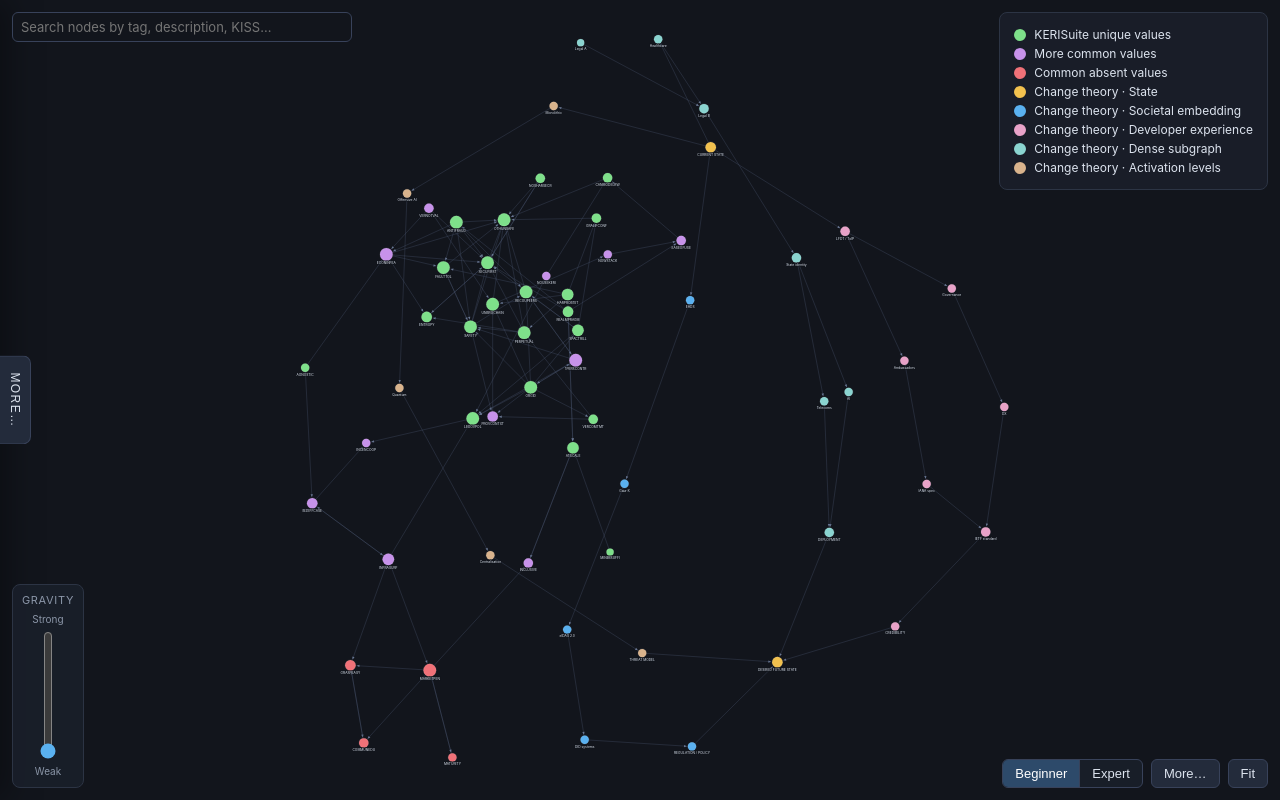
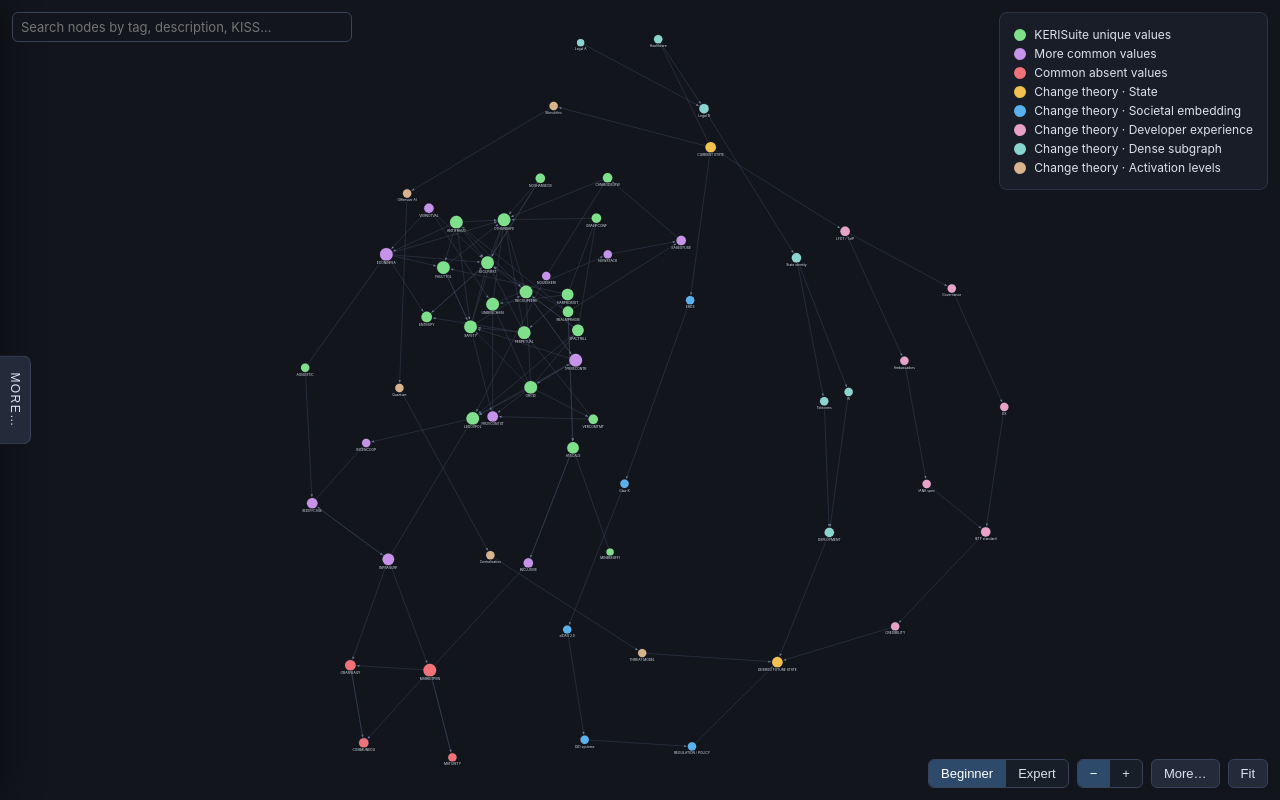
Before and after one commit to blockchainbird/KERI-value-system-visualisation, a website built with Vite: page index.html in a window 1280 px wide. Built offline with nearby package versions, Linux system fonts and the light colour scheme.

Commit message:
Refactor gravity control UI and functionality
- Removed the old gravity control slider and replaced it with a stepper interface for adjusting gravity strength.
- Updated JavaScript to handle gravity adjustments through buttons instead of a slider, improving user interaction.
- Cleaned up CSS by removing styles related to the old gravity control and ensuring the new stepper is styled appropriately.
- Enhanced local storage handling for gravity settings to maintain user preferences.

Signed-off-by: Kor Dwarshuis <proximus@fastmail.com>

```diff
--- a/index.html
+++ b/index.html
@@ -16,18 +16,14 @@
         <ul id="graph-search-results" class="search-results hidden"></ul>
       </div>
       <div id="tooltip" class="hidden"></div>
-      <div id="gravity-control">
-        <div class="gravity-handle" title="Drag to move">Gravity</div>
-        <div class="gravity-slider-wrap">
-          <span class="gravity-label gravity-strong">Strong</span>
-          <input id="gravity-slider" type="range" min="0" max="100" value="20" step="1" aria-label="Gravity strength" />
-          <span class="gravity-label gravity-weak">Weak</span>
-        </div>
-      </div>
       <div id="graph-controls">
         <div id="level-toggle" role="group" aria-label="Explanation level">
           <button id="btn-level-beginner" type="button" data-level="beginner">Beginner</button>
           <button id="btn-level-expert" type="button" data-level="expert">Expert</button>
+        </div>
+        <div id="gravity-stepper" role="group" aria-label="Layout pull">
+          <button type="button" id="btn-gravity-down" data-gravity="0" aria-label="Weaker pull">−</button>
+          <button type="button" id="btn-gravity-up" data-gravity="100" aria-label="Stronger pull">+</button>
         </div>
         <button id="btn-panel-open" type="button" title="Open more">More…</button>
         <button id="btn-zoom-fit" title="Fit graph to view">Fit</button>
--- a/src/main.js
+++ b/src/main.js
@@ -113,10 +113,9 @@ for (const btn of document.querySelectorAll('#editor-toggle [data-editor]')) {
 setEditorEnabled(editorEnabled);
 
 const GRAVITY_KEY = 'keri-gravity-scale';
-const GRAVITY_POS_KEY = 'keri-gravity-pos';
 const GRAVITY_SLIDER_DEFAULT = 20;
-const gravitySlider = document.getElementById('gravity-slider');
-const gravityControl = document.getElementById('gravity-control');
+const GRAVITY_MAX = 100;
+let gravityValue = GRAVITY_SLIDER_DEFAULT;
 
 function sliderToScale(value) {
   const t = Number(value) / GRAVITY_SLIDER_DEFAULT;
@@ -124,87 +123,27 @@ function sliderToScale(value) {
   return t * t;
 }
 
-const savedGravity = Number(localStorage.getItem(GRAVITY_KEY));
-gravitySlider.value = Number.isFinite(savedGravity) ? String(savedGravity) : String(GRAVITY_SLIDER_DEFAULT);
-graph.setGravityScale(sliderToScale(gravitySlider.value));
-
-gravitySlider.oninput = () => {
-  localStorage.setItem(GRAVITY_KEY, gravitySlider.value);
-  graph.setGravityScale(sliderToScale(gravitySlider.value));
-};
-
-function clampGravityPosition(left, top) {
-  const parent = gravityControl.offsetParent ?? document.getElementById('graph-container');
-  const bounds = parent.getBoundingClientRect();
-  const size = gravityControl.getBoundingClientRect();
-  const maxLeft = Math.max(8, bounds.width - size.width - 8);
-  const maxTop = Math.max(8, bounds.height - size.height - 8);
-  return {
-    left: Math.min(maxLeft, Math.max(8, left)),
-    top: Math.min(maxTop, Math.max(8, top)),
-  };
+function syncGravityToggle(value) {
+  const n = Number(value);
+  for (const btn of document.querySelectorAll('#gravity-stepper [data-gravity]')) {
+    const g = Number(btn.dataset.gravity);
+    btn.classList.toggle('is-active', g === GRAVITY_MAX ? n >= GRAVITY_SLIDER_DEFAULT : n < GRAVITY_SLIDER_DEFAULT);
+  }
 }
 
-function applyGravityPosition(left, top) {
-  const pos = clampGravityPosition(left, top);
-  gravityControl.style.left = `${pos.left}px`;
-  gravityControl.style.top = `${pos.top}px`;
-  gravityControl.style.right = 'auto';
-  gravityControl.style.bottom = 'auto';
-  return pos;
+function applyGravityValue(value) {
+  gravityValue = Number(value);
+  localStorage.setItem(GRAVITY_KEY, String(gravityValue));
+  graph.setGravityScale(sliderToScale(gravityValue));
+  syncGravityToggle(gravityValue);
 }
 
-try {
-  const savedPos = JSON.parse(localStorage.getItem(GRAVITY_POS_KEY) ?? '');
-  if (Number.isFinite(savedPos?.left) && Number.isFinite(savedPos?.top)) {
-    applyGravityPosition(savedPos.left, savedPos.top);
-  }
-} catch {
-  // keep the default bottom-left placement
+const savedGravity = Number(localStorage.getItem(GRAVITY_KEY));
+applyGravityValue(Number.isFinite(savedGravity) ? savedGravity : GRAVITY_SLIDER_DEFAULT);
+
+for (const btn of document.querySelectorAll('#gravity-stepper [data-gravity]')) {
+  btn.onclick = () => applyGravityValue(btn.dataset.gravity);
 }
-
-{
-  const handle = gravityControl.querySelector('.gravity-handle');
-  let drag = null;
-  handle.addEventListener('pointerdown', (event) => {
-    if (event.button !== 0) return;
-    event.preventDefault();
-    handle.setPointerCapture(event.pointerId);
-    const rect = gravityControl.getBoundingClientRect();
-    const parent = (gravityControl.offsetParent ?? document.getElementById('graph-container')).getBoundingClientRect();
-    drag = {
-      dx: event.clientX - rect.left,
-      dy: event.clientY - rect.top,
-      parentLeft: parent.left,
-      parentTop: parent.top,
-    };
-    gravityControl.classList.add('is-dragging');
-  });
-  handle.addEventListener('pointermove', (event) => {
-    if (!drag) return;
-    const pos = applyGravityPosition(
-      event.clientX - drag.parentLeft - drag.dx,
-      event.clientY - drag.parentTop - drag.dy,
-    );
-    localStorage.setItem(GRAVITY_POS_KEY, JSON.stringify(pos));
-  });
-  const endDrag = (event) => {
-    if (!drag) return;
-    if (handle.hasPointerCapture(event.pointerId)) handle.releasePointerCapture(event.pointerId);
-    drag = null;
-    gravityControl.classList.remove('is-dragging');
-  };
-  handle.addEventListener('pointerup', endDrag);
-  handle.addEventListener('pointercancel', endDrag);
-}
-
-window.addEventListener('resize', () => {
-  const left = Number.parseFloat(gravityControl.style.left);
-  const top = Number.parseFloat(gravityControl.style.top);
-  if (!Number.isFinite(left) || !Number.isFinite(top)) return;
-  const pos = applyGravityPosition(left, top);
-  localStorage.setItem(GRAVITY_POS_KEY, JSON.stringify(pos));
-});
 
 function render() {
   graph.update({
--- a/src/style.css
+++ b/src/style.css
@@ -491,63 +491,6 @@ button.danger:hover { background: rgba(240, 113, 120, 0.12); }
   border-radius: 50%;
 }
 
-#gravity-control {
-  position: absolute;
-  left: 12px;
-  bottom: 12px;
-  z-index: 30;
-  width: 72px;
-  background: rgba(26, 31, 42, 0.92);
-  border: 1px solid var(--panel-border);
-  border-radius: 8px;
-  padding: 8px 6px 10px;
-  user-select: none;
-  touch-action: none;
-}
-
-#gravity-control.is-dragging {
-  opacity: 0.92;
-  cursor: grabbing;
-}
-
-#gravity-control .gravity-handle {
-  cursor: grab;
-  text-align: center;
-  font-size: 11px;
-  letter-spacing: 0.06em;
-  text-transform: uppercase;
-  color: var(--text-dim);
-  padding-bottom: 6px;
-}
-
-#gravity-control.is-dragging .gravity-handle {
-  cursor: grabbing;
-}
-
-.gravity-slider-wrap {
-  display: flex;
-  flex-direction: column;
-  align-items: center;
-  gap: 6px;
-}
-
-.gravity-label {
-  font-size: 10px;
-  color: var(--text-dim);
-}
-
-#gravity-slider {
-  writing-mode: vertical-lr;
-  direction: rtl;
-  appearance: slider-vertical;
-  width: 22px;
-  height: 128px;
-  padding: 0;
-  margin: 0;
-  accent-color: var(--accent);
-  cursor: ns-resize;
-}
-
 #graph-controls {
   position: absolute;
   bottom: 12px;
@@ -559,7 +502,8 @@ button.danger:hover { background: rgba(240, 113, 120, 0.12); }
 }
 
 #level-toggle,
-#editor-toggle {
+#editor-toggle,
+#gravity-stepper {
   display: flex;
   border: 1px solid var(--input-border);
   border-radius: 6px;
@@ -568,7 +512,8 @@ button.danger:hover { background: rgba(240, 113, 120, 0.12); }
 }
 
 #level-toggle button,
-#editor-toggle button {
+#editor-toggle button,
+#gravity-stepper button {
   margin: 0;
   border: none;
   border-radius: 0;
@@ -577,12 +522,14 @@ button.danger:hover { background: rgba(240, 113, 120, 0.12); }
 }
 
 #level-toggle button + button,
-#editor-toggle button + button {
+#editor-toggle button + button,
+#gravity-stepper button + button {
   border-left: 1px solid var(--input-border);
 }
 
 #level-toggle button.is-active,
-#editor-toggle button.is-active {
+#editor-toggle button.is-active,
+#gravity-stepper button.is-active {
   background: #2d4a6a;
   color: #fff;
 }
```
